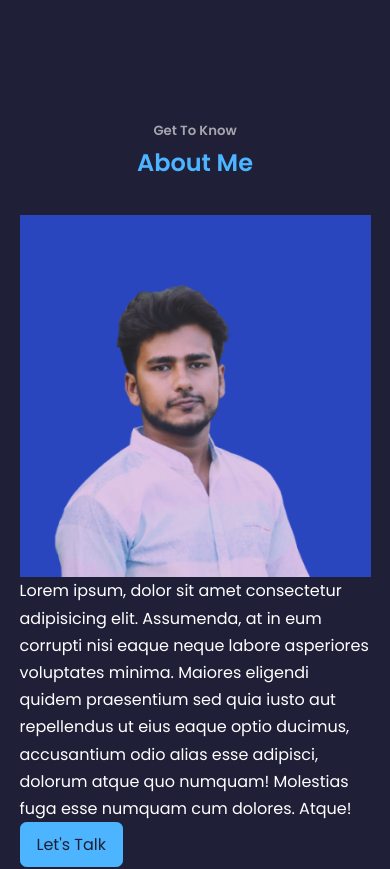
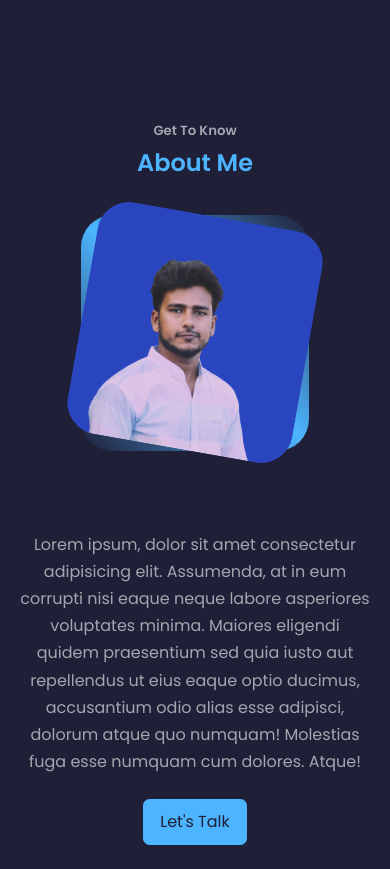
Before and after one commit to Mahadibappi/portfolio., a React (Create React App) app: page / in a window 390 px wide. Shown: the part 820-1689 px from the top of the page. Built offline with nearby package versions, Linux system fonts and the light colour scheme.

Commit message:
about done

```diff
--- a/src/about/about.css
+++ b/src/about/about.css
@@ -0,0 +1,60 @@
+.about_container {
+  display: grid;
+  grid-template-columns: 30% 50%;
+  gap: 15%;
+}
+
+.about_me {
+  width: 100%;
+  aspect-ratio: 1/1;
+  border-radius: 2rem;
+  background: linear-gradient(
+    45deg,
+    transparent,
+    var(--color-primary),
+    transparent
+  );
+  place-items: center;
+  display: grid;
+}
+
+.about_image img {
+  border-radius: 2rem;
+  overflow: hidden;
+  transform: rotate(10deg);
+  transition: var(--transition);
+}
+.about_image img:hover {
+  transform: rotate(0);
+}
+
+.about_content {
+  font-size: 1rem;
+  text-align: center;
+  margin-top: 2rem;
+  color: var(--color-light);
+}
+.about_content a {
+  margin-top: 1.5rem;
+}
+
+/* media queries */
+
+@media screen and (max-width: 1024px) {
+  .about_container {
+    grid-template-columns: 1fr;
+    gap: 0;
+  }
+
+  .about_me {
+    width: 50%;
+    margin: 2rem auto 4rem;
+  }
+}
+
+@media screen and (max-width: 600px) {
+  .about_me {
+    width: 65%;
+    margin: 0 auto 3rem;
+  }
+}
--- a/src/index.css
+++ b/src/index.css
@@ -54,8 +54,7 @@ h1 {
 }
 
 section {
-  margin-top: 8rem;
-  min-height: 100vh;
+  margin-top: 6rem;
 }
 
 section > h2,
```
